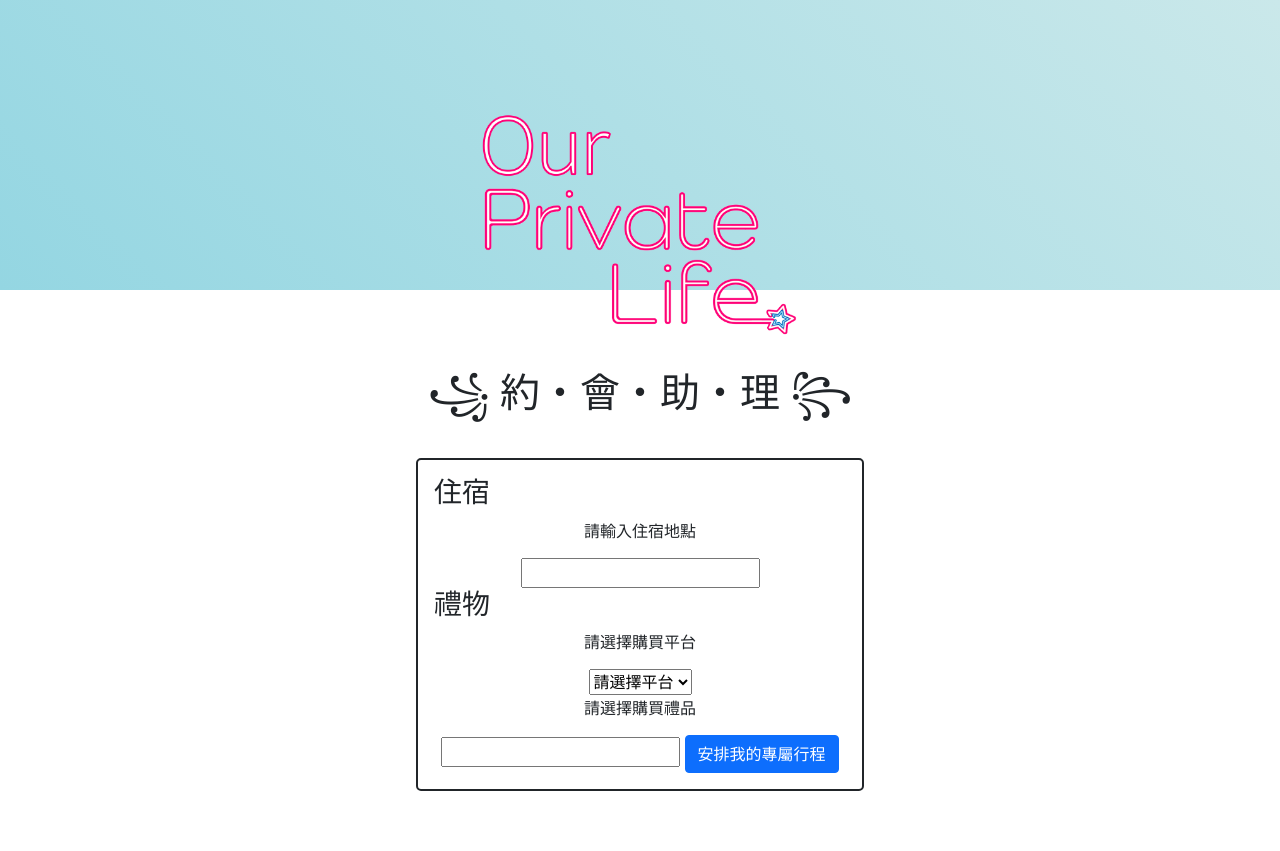
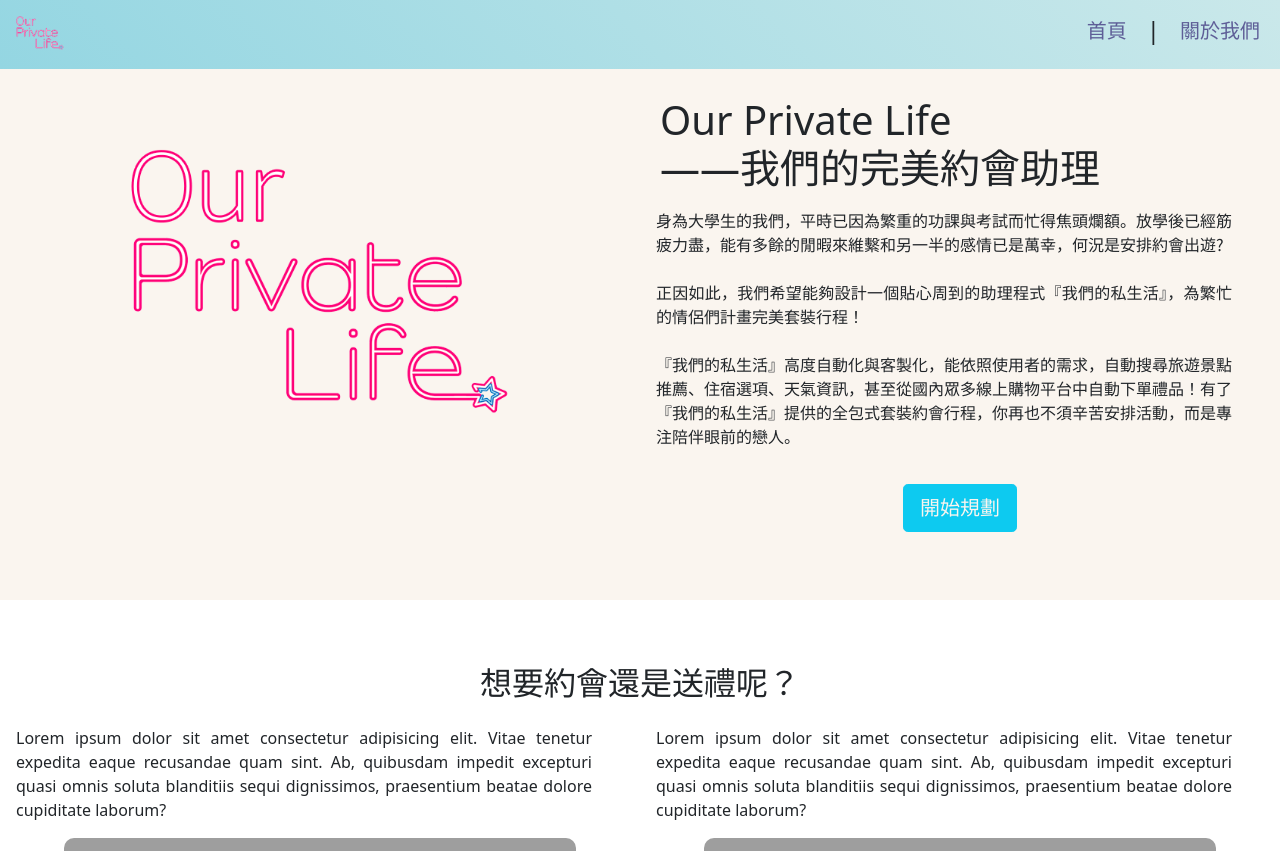
Before and after one commit to zhaungsont/Our-Private-Life, a Flask app: page / in a window 1280 px wide. Shown: the top 851 px of the page. Before the commit the page ends 791 px from the top, so only its background shows below. Run offline with Flask 2, Linux system fonts and the light colour scheme; some web fonts are replaced; grey boxes are pictures that could not be loaded.

Commit message:
build homepage structure

```diff
--- a/app.py
+++ b/app.py
@@ -15,6 +15,11 @@ DATA = []
 @app.route("/")
 def hello_world():
     return render_template('index.html', plat=PLATFORMS)
+
+@app.route("/home")
+def home():
+    return render_template('home.html')
+
 
 @app.route('/result', methods=['POST'])
 def result():
--- a/static/styles.css
+++ b/static/styles.css
@@ -2,26 +2,127 @@ body{
     margin: 0;
     padding: 0;
 }
-.background-gradient{
+
+#navbar{
     background: rgb(148,214,226);
     background: linear-gradient(45deg, rgba(148,214,226,1) 0%, rgba(202,232,234,1) 100%);
-    padding: 2em 0;
+    padding: 1em 0;
     width: 100%;
+    position: fixed;
+
+    /* flexbox container */
+    display: flex;
+    justify-content: flex-end;
 
 }
 
-.logo{
+.flex-grow{
+    flex-grow: 10;
+}
+
+.flex-item{
+    margin: 0 1em;
+    font-size: 1.25em;
+}
+
+#navbar a{
+    text-decoration: none;
+    color:rgb(94, 94, 151);
+}
+
+
+.nav-logo{
+    margin-left: 1em;
+    width: 3em;
+
+}
+
+#main-page{
+
+}
+
+.main-wrapper{
+    display: flex;
+    justify-content: center;
+    background-color:rgb(250, 245, 239);
+
+    padding-top: 6em;
+    padding-bottom: 3em;
+}
+
+.main-logo{
+    width: 60%;
     display: block;
-    margin: 0 auto;
-    width: 20em;
-    position: relative;
-    top: 5em;
+    margin: 50px auto;
 }
+
+.main-left{
+    width: 50%;
+}
+
+.main-right h1{
+    margin: 0 0.5em;
+}
+
+.description{
+    text-align: justify;
+    margin: 1em 3em 1em 1em;
+}
+
+.btn-wrap{
+    display: flex;
+    justify-content: flex-end;
+
+}
+
+a .btn-info{
+    text-decoration: none;
+    color:rgb(250, 245, 239)
+}
+
+.wrap-spacer{
+    flex-grow: 10;
+}
+
+.start-btn{
+    margin: 1em;
+}
+
+.main-right{
+    width: 50%;
+}
+
+#services h2, #services h1{
+    margin-top: 2em;
+    text-align: center;
+}
+
+.service-wrapper{
+    display: flex;
+    justify-content: center;
+}
+
+.date, .gift{
+    width: 50%;
+}
+
+.center-img{
+    display: block;
+    margin: 1em auto;
+    width: 80%;
+    border-radius: 10px;
+}
+
+
+
+
+
 
 .logoname{
     font-family: 'Noto Serif TC', serif;
     font-size: 2.5em;
     margin: 1em;
+
 }
 
 .wrapper{
--- a/templates/layout.html
+++ b/templates/layout.html
@@ -16,15 +16,79 @@
     <title>Our Private Life</title>
 </head>
 <body>
-    <section id="banner">
-        <div class="background-gradient">
-            <!-- &nbsp; -->
-            <img class="logo" src="../static/logo.png" alt="Our Private Life">
-        </div>
-        <div>
+    <section id="navbar">
+
+        <a href="#">
+            <img class="nav-logo" src="../static/logo.png" alt="">
+        </a>
+
+        <div class="flex-grow"> </div>
+
+        <a href="" class="flex-item">首頁</a>
+        <h4>|</h4>
+        <a href="" class="flex-item">關於我們</a>
+
+    </section>
+
+    <section id="main-page">
+        <div class="main-wrapper">
+            <div class="main-left">
+                <img class="main-logo" src="../static/logo.png" alt="Our Private Life">
+            </div>
+
+            <div class="main-right">
+                <h1>Our Private Life <br>——我們的完美約會助理</h1>
+                <p class="description">
+                    身為大學生的我們，平時已因為繁重的功課與考試而忙得焦頭爛額。放學後已經筋疲力盡，能有多餘的閒暇來維繫和另一半的感情已是萬幸，何況是安排約會出遊? <br><br>
+                    正因如此，我們希望能夠設計一個貼心周到的助理程式『我們的私生活』，為繁忙的情侶們計畫完美套裝行程！<br><br>
+                    『我們的私生活』高度自動化與客製化，能依照使用者的需求，自動搜尋旅遊景點推薦、住宿選項、天氣資訊，甚至從國內眾多線上購物平台中自動下單禮品！有了『我們的私生活』提供的全包式套裝約會行程，你再也不須辛苦安排活動，而是專注陪伴眼前的戀人。
+                </p>
+                <div class="btn-wrap">
+                    <div class="wrap-spacer"> </div>
+                    <a href="#services"><button class="start-btn btn btn-info btn-lg">開始規劃</button></a>
+                    <div class="wrap-spacer"></div>
+                </div>
+            </div>
         </div>
     </section>
-    <section id="content" >
+
+    <section id="services">
+        <h2>想要約會還是送禮呢？</h2>
+        <div class="service-wrapper">
+            <div class="date">
+                <div class="description">
+                    Lorem ipsum dolor sit amet consectetur adipisicing elit. Vitae tenetur expedita eaque recusandae quam sint. Ab, quibusdam impedit excepturi quasi omnis soluta blanditiis sequi dignissimos, praesentium beatae dolore cupiditate laborum?
+                </div>
+                <img class="center-img" src="https://images.pexels.com/photos/805313/pexels-photo-805313.jpeg?auto=compress&cs=tinysrgb&dpr=2&h=750&w=1260" alt="random picture">
+
+                <div class="btn-wrap">
+                    <div class="wrap-spacer"> </div>
+                    <a href="/dating"><button class="btn btn-info btn-lg">約會</button></a>
+                    <div class="wrap-spacer"></div>
+                </div>
+
+            </div>
+
+            <div class="gift">
+                <div class="description">
+                    Lorem ipsum dolor sit amet consectetur adipisicing elit. Vitae tenetur expedita eaque recusandae quam sint. Ab, quibusdam impedit excepturi quasi omnis soluta blanditiis sequi dignissimos, praesentium beatae dolore cupiditate laborum?
+                </div>
+                <img class="center-img" src="https://images.pexels.com/photos/1666065/pexels-photo-1666065.jpeg?auto=compress&cs=tinysrgb&w=1260&h=750&dpr=2" alt="random picture">
+
+                <div class="btn-wrap">
+                    <div class="wrap-spacer"> </div>
+                    <a href="/gifting"><button class="btn btn-info btn-lg">送禮</button></a>
+                    <div class="wrap-spacer"></div>
+                </div>
+            </div>
+        </div>
+    </section>
+
+
+
+
+
+    <!-- <section id="content" >
         <div class="spacer">
             &nbsp;
         </div>
@@ -35,6 +99,7 @@
         </div>
 
     </section>
-    {% endblock %}
+    {% endblock %} -->
+
 </body>
 </html>
```
